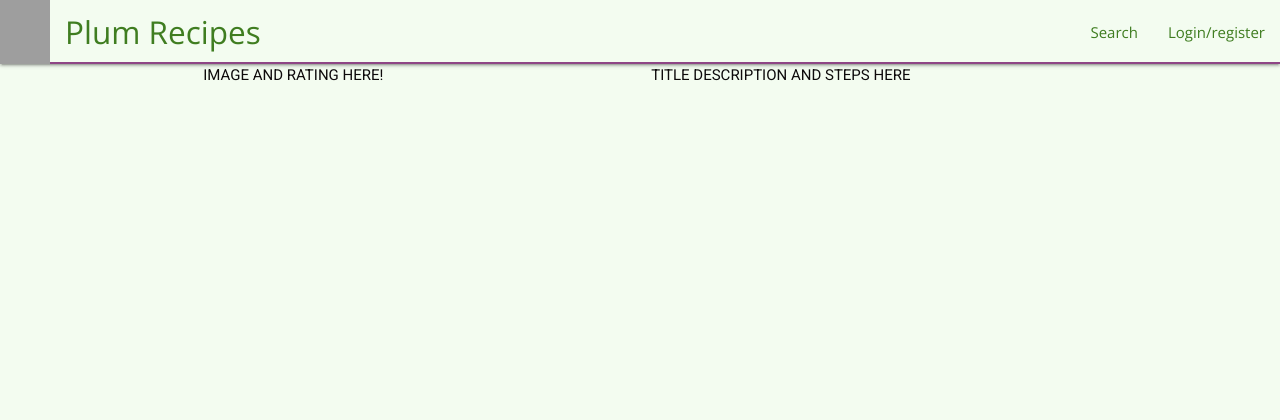
After one commit to seanyoung247/Plum, a Flask app: template templates/recipe.html in a window 1280 px wide. The commit adds this page. Shown: the top 420 px of the page. Run offline with Flask 2, Linux system fonts and the light colour scheme; the template is opened without the code that fills it, so the values that code supplies are empty; some libraries are stand-ins or nearby versions; grey boxes are pictures that could not be loaded.

Commit message:
Feat: Adds initial recipe template

```diff
--- a/app.py
+++ b/app.py
@@ -45,7 +45,7 @@ def home():
 def recipe(pageid):
     recipe = mongo.db.recipes.find_one({"pageid": pageid})
     if recipe:
-        return render_template(recipe, recipe=recipe)
+        return render_template("recipe.html", recipe=recipe)
     else:
         return abort(404)
 
--- /dev/null
+++ b/templates/recipe.html
@@ -0,0 +1,19 @@
+{% extends "base.html" %}
+{% from "star-rating.html" import generate_star_template %}
+
+{% block templates %}
+  {{ generate_star_template() }}
+{% endblock %}
+
+{% block content %}
+  <div class="container">
+    <div class="row">
+      <div class="col s12 l6">
+        IMAGE AND RATING HERE!
+      </div>
+      <div class="col s12 l6">
+        TITLE DESCRIPTION AND STEPS HERE
+      </div>
+    </div>
+  </div>
+{% endblock %}
```
Also changed, not shown: templates/recipe_card.html (+8 -2 lines).
